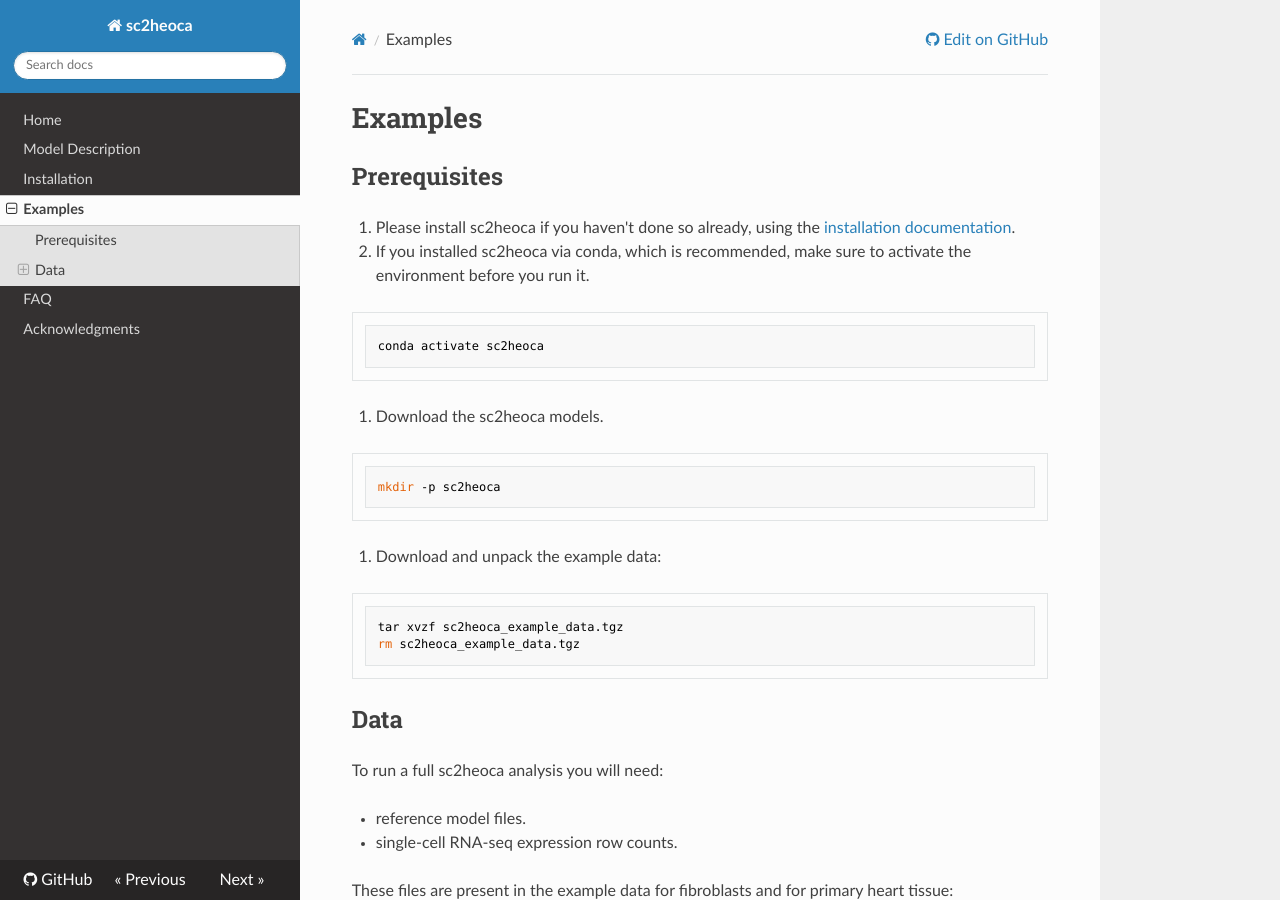
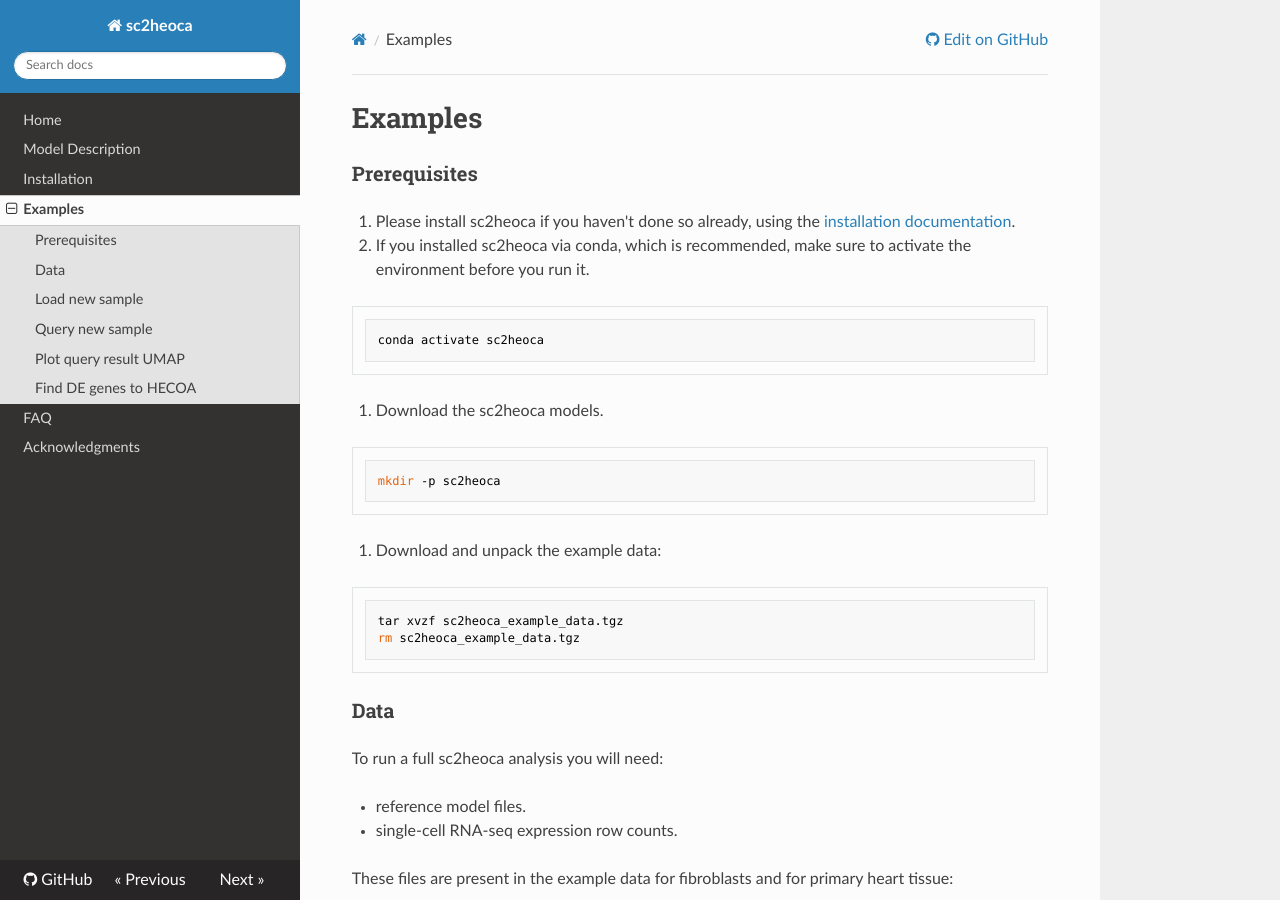
Before and after one commit to devsystemslab/sc2heoca, an MkDocs documentation site: the page built from docs/examples.md, in a window 1280 px wide and 900 px high. Built offline with MkDocs 1.6.1, drawn with Linux system fonts in a browser that asks for light colours; nearby versions of some CDN libraries.

Commit message:
update docs

````diff
--- a/docs/examples.md
+++ b/docs/examples.md
@@ -1,6 +1,6 @@
 # Examples
 
-## Prerequisites
+### Prerequisites
 
 1. Please install sc2heoca if you haven't done so already, using the [installation documentation](installation.md).
 
@@ -24,7 +24,7 @@
 ```
 
 
-##  Data
+###  Data
 
 To run a full sc2heoca analysis you will need:
 
````
